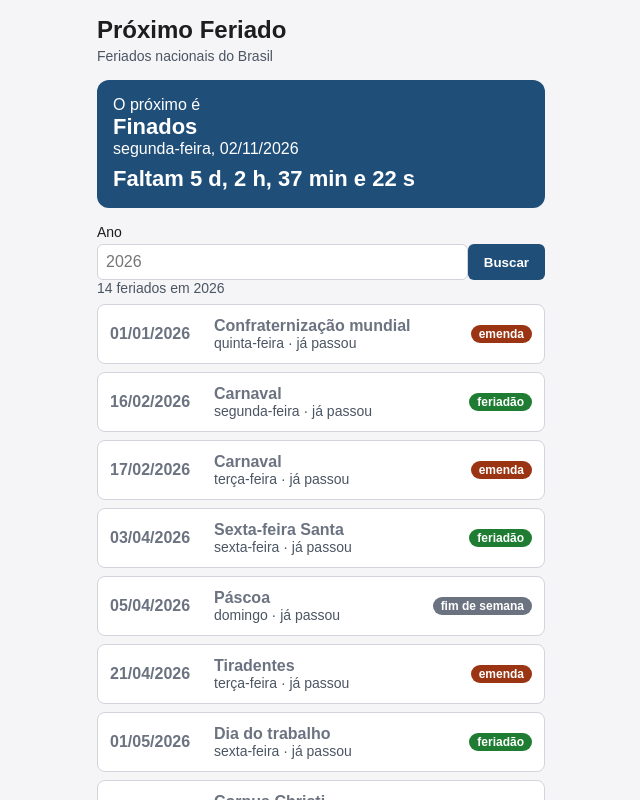
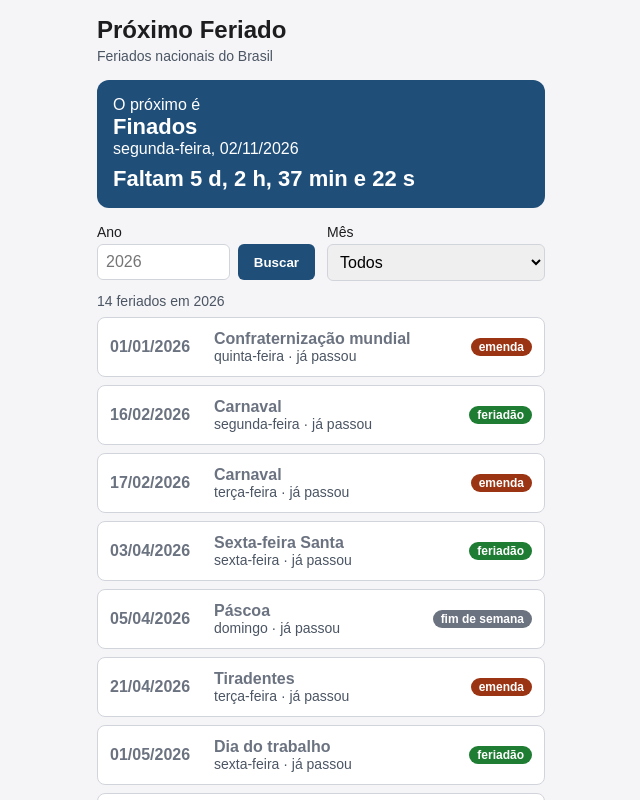
Before and after one commit to Desenvolvedor-FrontEnd-React-T3/03-feriados, a React (Vite) app: page / in a window 1280 px wide. Shown: the top 800 px of the page, without its empty margins (319-959 px from the left). Built offline with nearby package versions, Linux system fonts and the light colour scheme.

Commit message:
feat: add MonthFilter component and integrate into App; update styles for filters and year row

```diff
--- a/src/App.css
+++ b/src/App.css
@@ -13,4 +13,5 @@
 .filters {
   display: flex;
   gap: 12px;
+  margin-bottom: 12px;
 }
--- a/src/App.jsx
+++ b/src/App.jsx
@@ -3,6 +3,7 @@
 /* Components Imports */
 import Header from "./components/Header";
 import Holidaycard from "./components/HolidayCard";
+import MonthFilter from "./components/MonthFilter";
 import NextHoliday from "./components/NextHoliday";
 import YearForm from "./components/YearForm";
 
@@ -18,6 +19,7 @@
 
       <section className="filters">
         <YearForm />
+        <MonthFilter />
       </section>
 
       <p className="count">14 feriados em 2026</p>
--- /dev/null
+++ b/src/components/MonthFilter/index.jsx
@@ -0,0 +1,20 @@
+import "./month-filter.css";
+
+import months from "../../data/months";
+
+export default function MonthFilter() {
+  return (
+    <div className="month-filter">
+      <label htmlFor="month">Mês</label>
+      <select name="month" id="month">
+        <option value="">Todos</option>
+
+        {months.map((item) => (
+          <option key={item.value} value={item.value}>
+            {item.name}
+          </option>
+        ))}
+      </select>
+    </div>
+  );
+}
--- /dev/null
+++ b/src/components/MonthFilter/month-filter.css
@@ -0,0 +1,15 @@
+.month-filter {
+  flex: 1;
+  min-width: 0;
+  display: flex;
+  flex-direction: column;
+  gap: 4px;
+  font-size: 14px;
+}
+
+.month-filter select {
+  padding: 8px;
+  border: 1px solid #d1d5db;
+  border-radius: 6px;
+  font-size: 16px;
+}
--- a/src/components/YearForm/year-form.css
+++ b/src/components/YearForm/year-form.css
@@ -9,6 +9,7 @@
 
 .year-row {
   display: flex;
+  gap: 8px;
 }
 
 .year-row input {
```
